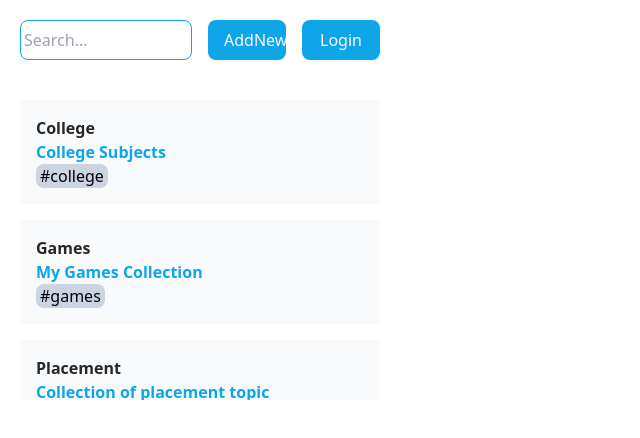
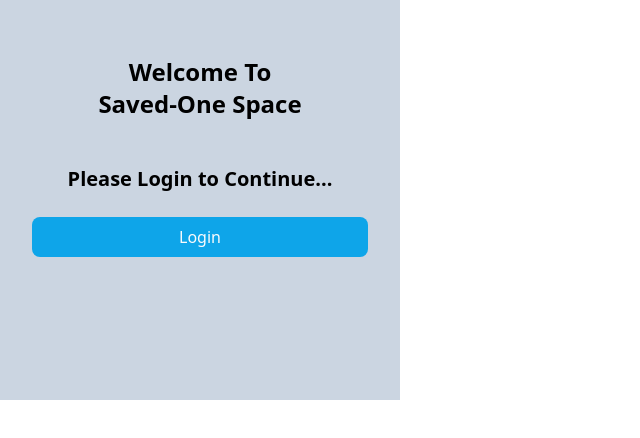
Before and after one commit to vishal-a-savaliya/one-space-browser-extensions, a React (Create React App) app: page /signin in a window 1280 px wide. Shown: the top 438 px of the page, without its empty margins (0-640 px from the left). Built offline with nearby package versions, Linux system fonts and the light colour scheme; no server answers.

Commit message:
Almost finished pt-2

```diff
--- a/src/App.js
+++ b/src/App.js
@@ -3,12 +3,15 @@ import { Route, Routes, Navigate } from "react-router-dom";
 import HomeScreen from "./components/HomeScreen";
 import SubCollectionScreen from "./components/SubCollectionScreen";
 import SimplifiedArticle from "./components/SimplifiedArticle";
+import SigninScreen from "./components/SigninScreen";
+import { AuthContextProvider } from "./context/AuthContext";
 function App() {
   return (
-    <main className="h-[25rem]  w-[25rem] bg-blueish overflow-auto ">
+    <AuthContextProvider>
+      <main className=" h-[25rem]  w-[25rem] bg-blueish overflow-auto ">
         <Routes>
           <Route path="/" element={<Navigate replace to="/homescreen" />} />
-
+          <Route path="/signin" element={<SigninScreen />} />
           <Route path="/homescreen/*" element={<HomeScreen />} />
           <Route
             path="/homescreen/:collectionid/*"
@@ -22,6 +25,7 @@ function App() {
           <Route path="*" element={<div>Not Found</div>} />
         </Routes>
       </main>
+    </AuthContextProvider>
   );
 }
 
--- a/src/components/HomeScreen.js
+++ b/src/components/HomeScreen.js
@@ -1,10 +1,13 @@
-import React, { useState } from "react";
+import React, { useState, useEffect } from "react";
+import { useNavigate } from "react-router-dom";
 import Search from "./UIComponents/Search";
 import Button from "./UIComponents/Button";
 import CollectionList from "./Collections/CollectionList";
 import AddNewCollection from "./AddNewCollection";
 import Wrapper from "./UIComponents/Wrapper";
 import Login from "./Login";
+
+import { UserAuth } from "../context/AuthContext";
 
 const DUMMY_COLLECTION = [
   { id: "c1", name: "College", about: "College Subjects", tag: ["#college"] },
@@ -29,7 +32,17 @@ function HomeScreen(props) {
   const [collection, setCollection] = useState(DUMMY_COLLECTION);
   // const [text, setText] = useState("");
   // const [tag, setTag] = useState("");
-
+  const { user, logOut } = UserAuth();
+  const navigate = useNavigate();
+  console.log(user);
+  const logOutHandler = async () => {
+    try {
+      await logOut();
+    } catch (error) {
+      console.log(error);
+    }
+    console.log(user);
+  };
   function clickHandler() {
     setIsToggled(!isToggled);
   }
@@ -44,7 +57,11 @@ function HomeScreen(props) {
     );
     setCollection(newCollection);
   }
-  console.log(collection);
+  useEffect(() => {
+    if (user === null) {
+      navigate("/signin");
+    }
+  }, [user]);
   return (
     <>
       <Wrapper>
@@ -55,7 +72,8 @@ function HomeScreen(props) {
           placeholder="Search... "
         ></Search>
         <Button onClick={clickHandler}>AddNew</Button>
-        <Login />
+        <Button onClick={logOutHandler}>Logout</Button>
+        {/* <Login /> */}
       </Wrapper>
 
       {isToggled && (
--- a/src/components/Login.js
+++ b/src/components/Login.js
@@ -1,18 +1,18 @@
-import React, { useEffect, useState } from "react";
-import Button from "./UIComponents/Button";
-import { auth, provider } from "./../firebase";
-import { signInWithPopup } from "firebase/auth";
-function Login(props) {
-  const [value, setValue] = useState("");
-  function loginHandler() {
-    signInWithPopup(auth, provider).then((data) => {
-      setValue(data.user.email);
-      localStorage.setItem("email", data.user.email);
-    });
-  }
-  useEffect(() => {
-    setValue(localStorage.getItem("email"));
-  });
-  return <Button onClick={loginHandler}>Login</Button>;
-}
-export default Login;
+// import React, { useEffect, useState } from "react";
+// import Button from "./UIComponents/Button";
+// import { auth, provider } from "./../firebase";
+// import { signInWithPopup } from "firebase/auth";
+// function Login() {
+//   const [value, setValue] = useState("");
+//   function loginHandler() {
+//     signInWithPopup(auth, provider).then((data) => {
+//       setValue(data.user.email);
+//       localStorage.setItem("email", data.user.email);
+//     });
+//   }
+//   useEffect(() => {
+//     setValue(localStorage.getItem("email"));
+//   }, [setValue]);
+//   return <Button onClick={loginHandler}>Login</Button>;
+// }
+// export default Login;
--- /dev/null
+++ b/src/components/SigninScreen.js
@@ -0,0 +1,40 @@
+import React, { useEffect } from "react";
+import Login from "./Login";
+import { UserAuth } from "../context/AuthContext";
+import Button from "./UIComponents/Button";
+import { useNavigate } from "react-router-dom";
+function SigninScreen() {
+  const navigate = useNavigate();
+  const { googleSignIn, user } = UserAuth();
+  const googleSigninHandler = async () => {
+    try {
+      await googleSignIn();
+    } catch (error) {
+      console.log(error);
+    }
+  };
+
+  useEffect(() => {
+    if (user !== null) {
+      navigate("/homescreen");
+    }
+  }, [user]);
+
+  return (
+    <>
+      <div className="bg-slate-300 grid grid-rows-3  h-[25rem]  w-[25rem] ">
+        <h1 className="w-[25rem] text-center inline-block row-span-1 px-24 pt-14 text-xl font-bold">
+          Welcome To Saved-One Space
+        </h1>
+
+        <div className="flex flex-col gap-6  p-8 row-span-2">
+          <p className="text-center font-semibold text-lg ">
+            Please Login to Continue...
+          </p>
+          <Button onClick={googleSigninHandler}>Login</Button>
+        </div>
+      </div>
+    </>
+  );
+}
+export default SigninScreen;
--- a/src/components/UIComponents/Search.js
+++ b/src/components/UIComponents/Search.js
@@ -2,7 +2,6 @@ import React, { useState } from "react";
 
 function Search(props) {
   const [css] = useState(props.additionalCSS);
-  console.log(props.additionalCSS);
   return (
     <>
       <input
--- /dev/null
+++ b/src/context/AuthContext.js
@@ -0,0 +1,41 @@
+import { useContext, createContext, useEffect, useState } from "react";
+import {
+  GoogleAuthProvider,
+  signInWithPopup,
+  signInWithRedirect,
+  signOut,
+  onAuthStateChanged,
+} from "firebase/auth";
+import { auth } from "../firebase";
+const AuthContext = createContext();
+
+export const AuthContextProvider = ({ children }) => {
+  const [user, setUser] = useState({});
+  const googleSignIn = () => {
+    const provider = new GoogleAuthProvider();
+    signInWithPopup(auth, provider);
+    // signInWithRedirect(auth, provider);
+  };
+
+  const logOut = () => {
+    signOut(auth);
+  };
+
+  useEffect(() => {
+    const unsubscribe = onAuthStateChanged(auth, (currentUser) => {
+      setUser(currentUser);
+    });
+    return () => {
+      unsubscribe();
+    };
+  }, []);
+
+  return (
+    <AuthContext.Provider value={{ googleSignIn, logOut, user }}>
+      {children}
+    </AuthContext.Provider>
+  );
+};
+export const UserAuth = () => {
+  return useContext(AuthContext);
+};
--- a/src/firebase.js
+++ b/src/firebase.js
@@ -1,6 +1,6 @@
 // Import the functions you need from the SDKs you need
 import { initializeApp } from "firebase/app";
-import { getAuth, GoogleAuthProvider } from "firebase/auth";
+import { getAuth } from "firebase/auth";
 // import { getAnalytics } from "firebase/analytics";
 // // TODO: Add SDKs for Firebase products that you want to use
 // // https://firebase.google.com/docs/web/setup#available-libraries
@@ -19,7 +19,4 @@ const firebaseConfig = {
 
 // Initialize Firebase
 const app = initializeApp(firebaseConfig);
-const auth = getAuth(app);
-const provider = new GoogleAuthProvider();
-// const analytics = getAnalytics(app);
-export { auth, provider };
+export const auth = getAuth(app);
--- a/src/store/SubCollectionProvider.js
+++ /dev/null
@@ -1,6 +0,0 @@
-import SubContext from "./sub-context";
-
-function SubCollectionProvider(props) {
-  return <SubContext.Provider>{props.children}</SubContext.Provider>;
-}
-export default SubCollectionProvider;
--- a/src/store/sub-context.js
+++ /dev/null
@@ -1,9 +0,0 @@
-import React from "react";
-
-const SubContext = React.createContext({
-  subCollections: [],
-  total: 0,
-  addSubCollection: (subCollection) => {},
-  removeSubCollection: (id) => {},
-});
-export default SubContext;
```
Also changed, not shown: public/manifest.json. Lines whose indentation alone changed are shown as unchanged.
